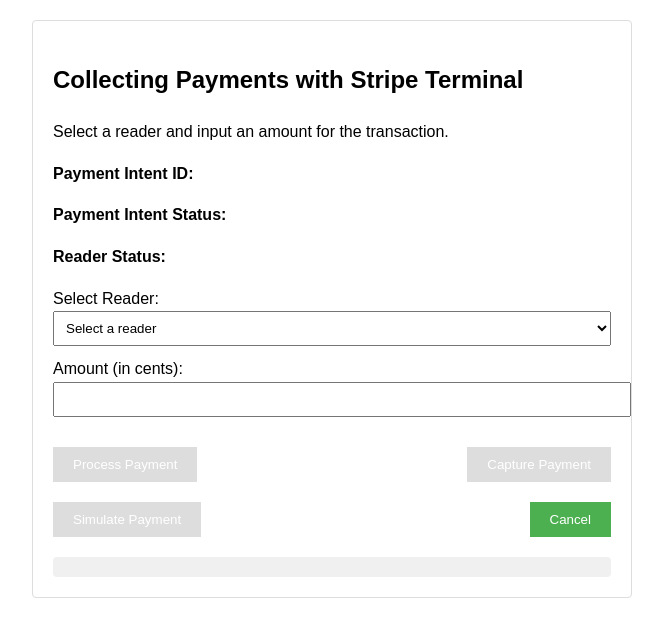
After one commit to manohard22/stripe-payment-gateway, a PHP site: page /views/terminal.php in a window 1280 px wide. The commit adds this page. Shown: the top 637 px of the page, without its empty margins (308-971 px from the left). Run offline with PHP 8.4, Linux system fonts and the light colour scheme.

Commit message:
created terminal with device capture

```diff
--- a/config/constants.php
+++ b/config/constants.php
@@ -1,4 +1,6 @@
 <?php
 define('STRIPE_API_BASE_URL', 'https://api.stripe.com/v1');
 define('STRIPE_PAYMENT_INTENTS_URL', STRIPE_API_BASE_URL . '/payment_intents');
+define('STRIPE_TERMINAL_URL', STRIPE_API_BASE_URL . '/terminal/readers')
+
 ?>
--- a/controllers/PaymentController.php
+++ b/controllers/PaymentController.php
@@ -47,6 +47,7 @@ class PaymentController {
             $result = $this->model->getPaymentIntent($_GET['payment_intent']);
             if ($result['status']) {
                 $paymentIntent = $result['data'];
+                $transactionId = $_SESSION['transaction_id'] ?? 'N/A';
                 require __DIR__ . '/../views/success.php';
             } else {
                 $_SESSION['error'] = $result['error'];
--- /dev/null
+++ b/public/js/terminal.js
@@ -0,0 +1,79 @@
+
+$(document).ready(function() {
+    let paymentIntentId = '';
+
+    function updateUI(data) {
+        $('#payment-intent-id').text(data.paymentIntentId || '');
+        $('#payment-intent-status').text(data.status || '');
+        $('#reader-status').text(data.readerStatus || '');
+
+        $('#process-button').prop('disabled', !data.paymentIntentId);
+        $('#capture-button').prop('disabled', data.status !== 'processing');
+        $('#simulate-payment-button').prop('disabled', !data.paymentIntentId);
+    }
+
+    $('#process-button').click(function() {
+        const amount = $('#amount').val();
+        const readerId = $('#reader-select').val();
+
+        $.ajax({
+            url: 'index.php?action=createPayment',
+            method: 'POST',
+            data: { amount: amount, reader_id: readerId },
+            dataType: 'json',
+            success: function(data) {
+                updateUI(data);
+                paymentIntentId = data.paymentIntentId;
+                $('#messages').text('Payment processing initiated.');
+            },
+            error: function(xhr) {
+                $('#messages').text('Error: ' + xhr.responseText);
+            }
+        });
+    });
+
+    $('#capture-button').click(function() {
+        $.ajax({
+            url: 'index.php?action=capturePayment',
+            method: 'POST',
+            data: { paymentIntent_id: paymentIntentId },
+            dataType: 'json',
+            success: function(data) {
+                updateUI({ status: data.status, readerStatus: 'ready' });
+                $('#messages').text('Payment captured successfully.');
+            },
+            error: function(xhr) {
+                $('#messages').text('Error: ' + xhr.responseText);
+            }
+        });
+    });
+
+    $('#simulate-payment-button').click(function() {
+        const readerId = $('#reader-select').val();
+
+        $.ajax({
+            url: 'index.php?action=simulatePayment',
+            method: 'POST',
+            data: { paymentIntent_id: paymentIntentId, reader_id: readerId },
+            dataType: 'json',
+            success: function(data) {
+                updateUI({ status: 'processing', readerStatus: 'in_progress' });
+                $('#messages').text('Payment simulated. Ready for capture.');
+            },
+            error: function(xhr) {
+                $('#messages').text('Error: ' + xhr.responseText);
+            }
+        });
+    });
+
+    $('#cancel-button').click(function() {
+        updateUI({ paymentIntentId: '', status: '', readerStatus: 'ready' });
+        $('#messages').text('Transaction cancelled.');
+        $('#amount').val('');
+        $('#reader-select').val('');
+    });
+
+    $('#reader-select, #amount').change(function() {
+        $('#process-button').prop('disabled', !$('#reader-select').val() || !$('#amount').val());
+    });
+});
--- a/views/credit_card_form.php
+++ b/views/credit_card_form.php
@@ -4,7 +4,7 @@
     <meta charset="UTF-8">
     <meta name="viewport" content="width=device-width, initial-scale=1.0">
     <title>Credit Card Payment</title>
-    <link rel="stylesheet" href="/public/css/styles.css">
+    <link rel="stylesheet" href="public/css/styles.css">
     <script src="https://js.stripe.com/v3/"></script>
 </head>
 <body>
--- a/views/error.php
+++ b/views/error.php
@@ -10,7 +10,7 @@ if (!isset($error)) {
     <meta charset="UTF-8">
     <meta name="viewport" content="width=device-width, initial-scale=1.0">
     <title>Payment Error</title>
-    <link rel="stylesheet" href="/public/css/styles.css">
+    <link rel="stylesheet" href="public/css/styles.css">
 </head>
 <body>
     <div class="container">
--- a/views/payment_form.php
+++ b/views/payment_form.php
@@ -4,14 +4,14 @@
     <meta charset="UTF-8">
     <meta name="viewport" content="width=device-width, initial-scale=1.0">
     <title>Payment Details</title>
-    <link rel="stylesheet" href="/public/css/styles.css">
+    <link rel="stylesheet" href="public/css/styles.css">
 </head>
 <body>
     <div class="container">
         <h1>Enter Payment Details</h1>
         <form id="payment-details-form" action="index.php?action=process_details" method="POST">
             <div class="form-group">
-                <label for="amount">Amount (USD):</label>
+                <label for="amount">Amount (SGD):</label>
                 <input type="number" id="amount" name="amount" step="0.01" required>
             </div>
             <div class="form-group">
--- a/views/success.php
+++ b/views/success.php
@@ -10,7 +10,7 @@ if (!isset($paymentIntent) || !is_array($paymentIntent)) {
     <meta charset="UTF-8">
     <meta name="viewport" content="width=device-width, initial-scale=1.0">
     <title>Payment Successful</title>
-    <link rel="stylesheet" href="/public/css/styles.css">
+    <link rel="stylesheet" href="public/css/styles.css">
 </head>
 <body>
     <div class="container">
@@ -29,6 +29,10 @@ if (!isset($paymentIntent) || !is_array($paymentIntent)) {
             <?php endif; ?>
         </div>
         <a href="index.php" class="button">Make Another Payment</a>
+    <ul>
+        <li><a href="index.php">Return to Home</a></li>
+        <li><a href="index.php?action=terminal">Go to Stripe Terminal</a></li>
+    </ul>
     </div>
 </body>
 </html>
--- /dev/null
+++ b/views/terminal.php
@@ -0,0 +1,95 @@
+
+<!DOCTYPE html>
+<html lang="en">
+<head>
+    <meta charset="UTF-8">
+    <meta name="viewport" content="width=device-width, initial-scale=1.0">
+    <title>Stripe Terminal</title>
+    <style>
+        body {
+            font-family: Arial, sans-serif;
+            line-height: 1.6;
+            margin: 0;
+            padding: 20px;
+        }
+        .sr-root {
+            max-width: 600px;
+            margin: 0 auto;
+        }
+        .sr-main {
+            padding: 20px;
+            border: 1px solid #ddd;
+            border-radius: 4px;
+        }
+        .sr-select, .sr-input {
+            width: 100%;
+            padding: 8px;
+            margin-bottom: 10px;
+        }
+        .button-row {
+            display: flex;
+            justify-content: space-between;
+            margin-top: 20px;
+        }
+        button {
+            padding: 10px 20px;
+            background-color: #4CAF50;
+            color: white;
+            border: none;
+            cursor: pointer;
+        }
+        button:disabled {
+            background-color: #ddd;
+            cursor: not-allowed;
+        }
+        #messages {
+            margin-top: 20px;
+            padding: 10px;
+            background-color: #f0f0f0;
+            border-radius: 4px;
+        }
+    </style>
+    <script src="https://code.jquery.com/jquery-3.6.0.min.js"></script>
+</head>
+<body>
+    <div class="sr-root">
+        <main class="sr-main">
+            <h2>Collecting Payments with Stripe Terminal</h2>
+            <p>Select a reader and input an amount for the transaction.</p>
+
+            <p><strong>Payment Intent ID:</strong> <span id="payment-intent-id"></span></p>
+            <p><strong>Payment Intent Status:</strong> <span id="payment-intent-status"></span></p>
+            <p><strong>Reader Status:</strong> <span id="reader-status"></span></p>
+
+            <label for="reader-select">Select Reader:</label>
+            <select id="reader-select" class="sr-select">
+                <option value="" selected disabled>Select a reader</option>
+                <?php if (!empty($readers) && is_array($readers)): ?>
+                    <?php foreach ($readers["data"] as $reader): ?>
+                        <option value="<?= htmlspecialchars($reader['id']) ?>"><?= htmlspecialchars($reader['label']) ?> (<?= htmlspecialchars($reader['id']) ?>)</option>
+                    <?php endforeach; ?>
+                <?php else: ?>
+                    <option disabled>No readers available</option>
+                <?php endif; ?>
+            </select>
+
+            <label for="amount">Amount (in cents):</label>
+            <input id="amount" class="sr-input" type="number" min="100" step="1" />
+
+            <div class="button-row">
+                <button id="process-button" disabled>Process Payment</button>
+                <button id="capture-button" disabled>Capture Payment</button>
+            </div>
+
+            <div class="button-row">
+                <button id="simulate-payment-button" type="button" disabled>Simulate Payment</button>
+                <button id="cancel-button" type="button">Cancel</button>
+            </div>
+
+            <div id="messages"></div>
+        </main>
+    </div>
+
+    <script src="public/js/terminal.js"></script>
+</body>
+</html>
```
Also changed, not shown: config/config.php (+7 -3 lines), controllers/StripeTerminalController.php (added, +77 -0 lines), index.php (+22 -6 lines), models/StripeTerminalModel.php (added, +73 -0 lines).
